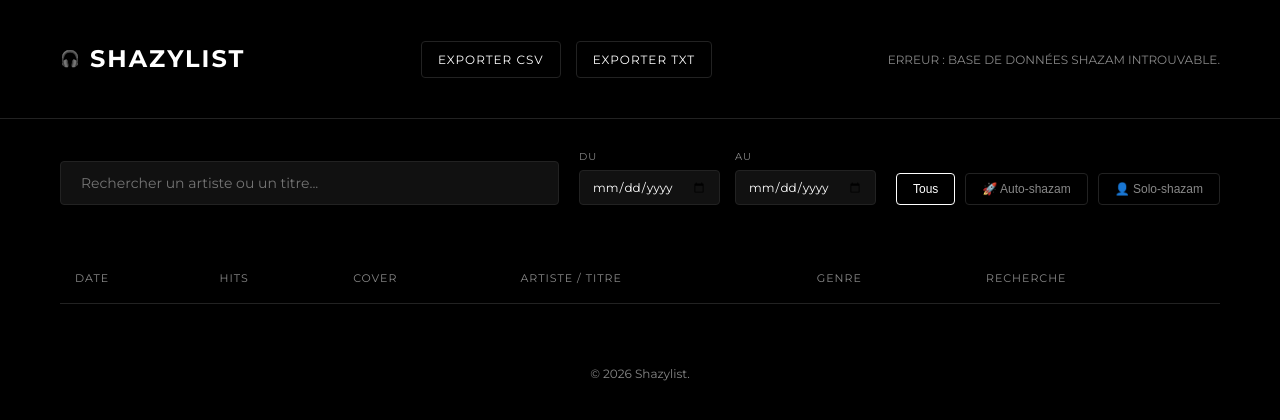
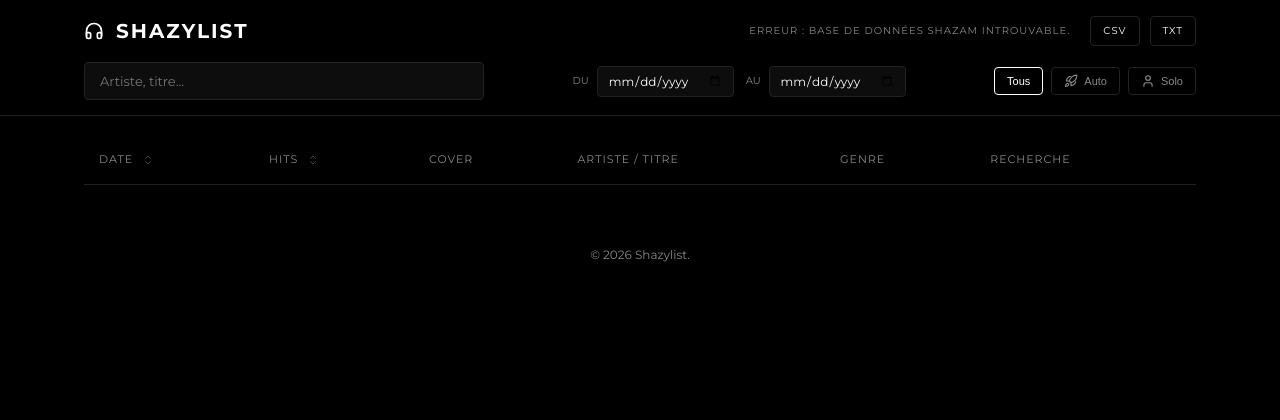
Before and after one commit to elkwaet/shazylist, a Flask app: page / in a window 1280 px wide. Shown: the top 420 px of the page. Run offline with Flask 3, Linux system fonts and the light colour scheme; lists and menus that the app fills with data are empty.

Commit message:
UPDATE: sticky header and UI refinements v2.1

```diff
--- a/static/main.js
+++ b/static/main.js
@@ -1,5 +1,6 @@
 let allTracks = [];
 let currentFilter = 'all';
+let sortConfig = { field: 'date', direction: 'desc' };
 
 async function fetchTracks() {
     const statusEl = document.getElementById('status');
@@ -8,7 +9,6 @@
 
     statusEl.textContent = 'Mise à jour des Shazams...';
 
-    // Mise à jour des liens d'export pour inclure les filtres de date
     const exportCsv = document.querySelector('a[href*="/export/csv"]');
     const exportTxt = document.querySelector('a[href*="/export/txt"]');
 
@@ -26,18 +26,35 @@
         }
 
         statusEl.textContent = `${allTracks.length} morceaux filtrés`;
-        renderTable(allTracks);
+        sortAndRender();
     } catch (error) {
         statusEl.textContent = 'Erreur de connexion au serveur';
         console.error(error);
     }
 }
 
+function sortAndRender() {
+    allTracks.sort((a, b) => {
+        let valA = a[sortConfig.field];
+        let valB = b[sortConfig.field];
+
+        if (sortConfig.field === 'hits') {
+            valA = parseInt(valA);
+            valB = parseInt(valB);
+        }
+
+        if (valA < valB) return sortConfig.direction === 'asc' ? -1 : 1;
+        if (valA > valB) return sortConfig.direction === 'asc' ? 1 : -1;
+        return 0;
+    });
+
+    renderTable(allTracks);
+}
+
 function renderTable(tracks) {
     const body = document.getElementById('tracks-body');
     const searchTerm = document.getElementById('search').value.toLowerCase();
 
-    // Filtrage complémentaire côté client (Type et Search)
     let filtered = tracks;
 
     if (currentFilter !== 'all') {
@@ -56,7 +73,10 @@
 
     filtered.forEach(track => {
         const tr = document.createElement('tr');
-        const hitLabel = track.hits > 1 ? `<span class="hits-badge">🔥 ${track.hits}</span>` : '1';
+
+        // Icone Hits (Flame)
+        const hitIcon = `<svg class="icon-inline"><use xlink:href="#icon-flame"></use></svg>`;
+        const hitLabel = track.hits > 1 ? `<span class="hits-badge">${hitIcon} ${track.hits}</span>` : '1';
 
         tr.innerHTML = `
             <td>
@@ -91,9 +111,32 @@
 document.querySelectorAll('.filter-btn').forEach(btn => {
     btn.addEventListener('click', (e) => {
         document.querySelectorAll('.filter-btn').forEach(b => b.classList.remove('active'));
-        e.target.classList.add('active');
-        currentFilter = e.target.dataset.filter;
+        e.currentTarget.classList.add('active'); // Utiliser currentTarget pour éviter l'élément interne (SVG)
+        currentFilter = e.currentTarget.dataset.filter;
         renderTable(allTracks);
+    });
+});
+
+document.querySelectorAll('th.sortable').forEach(th => {
+    th.addEventListener('click', () => {
+        const field = th.dataset.sort;
+        if (sortConfig.field === field) {
+            sortConfig.direction = sortConfig.direction === 'asc' ? 'desc' : 'asc';
+        } else {
+            sortConfig.field = field;
+            sortConfig.direction = 'desc';
+        }
+
+        // Mettre à jour l'UI des icônes de tri (SVG)
+        document.querySelectorAll('.icon-sort').forEach(icon => {
+            icon.innerHTML = `<use xlink:href="#icon-sort"></use>`;
+        });
+
+        const currentIcon = th.querySelector('.icon-sort');
+        const iconId = sortConfig.direction === 'asc' ? '#icon-sort-asc' : '#icon-sort-desc';
+        currentIcon.innerHTML = `<use xlink:href="${iconId}"></use>`;
+
+        sortAndRender();
     });
 });
 
--- a/static/style.css
+++ b/static/style.css
@@ -22,44 +22,85 @@
 }
 
 .container {
-    max-width: 1200px;
+    max-width: 90%;
     margin: 0 auto;
     padding: 0 20px;
 }
 
-header {
-    padding: 40px 0;
+.sticky-header {
+    position: sticky;
+    top: 0;
+    z-index: 100;
+    background-color: rgba(0, 0, 0, 0.85);
+    backdrop-filter: blur(12px);
+    -webkit-backdrop-filter: blur(12px);
     border-bottom: 1px solid var(--border-color);
+    padding: 15px 0;
 }
 
-header .container {
+.header-top {
     display: flex;
     justify-content: space-between;
     align-items: center;
+    margin-bottom: 15px;
+}
+
+.header-right {
+    display: flex;
+    align-items: center;
+    gap: 20px;
+}
+
+.header-bottom {
+    display: flex;
+    justify-content: space-between;
+    align-items: center;
+    gap: 20px;
 }
 
 .logo {
     display: flex;
     align-items: center;
-    gap: 10px;
+    gap: 12px;
 }
 
 .logo h1 {
-    font-size: 24px;
+    font-size: 20px;
     letter-spacing: 2px;
     text-transform: uppercase;
     font-weight: 700;
 }
 
+.icon-svg {
+    width: 20px;
+    height: 20px;
+    stroke: white;
+}
+
+.icon-btn {
+    width: 14px;
+    height: 14px;
+    stroke: currentColor;
+    margin-right: 6px;
+}
+
+.icon-inline {
+    width: 12px;
+    height: 12px;
+    stroke: currentColor;
+    margin-right: 4px;
+}
+
 .status {
-    font-size: 12px;
+    font-size: 10px;
     color: var(--secondary-text);
     text-transform: uppercase;
+    letter-spacing: 1px;
 }
 
 .actions {
     display: flex;
-    gap: 15px;
+    gap: 10px;
 }
 
 .btn-export {
@@ -67,8 +108,8 @@
     background: transparent;
     border: 1px solid var(--border-color);
     color: white;
-    padding: 8px 16px;
-    font-size: 12px;
+    padding: 6px 12px;
+    font-size: 10px;
     border-radius: 4px;
     text-transform: uppercase;
     letter-spacing: 1px;
@@ -80,81 +121,69 @@
     color: black;
 }
 
-.controls {
-    padding: 30px 0;
-    display: flex;
-    justify-content: space-between;
-    align-items: flex-end;
-    gap: 20px;
-    flex-wrap: wrap;
-}
-
 .search-box {
-    flex: 2;
-    min-width: 250px;
+    flex: 1;
+    max-width: 400px;
 }
 
 #search {
     width: 100%;
-    background: var(--card-bg);
+    background: rgba(255, 255, 255, 0.05);
     border: 1px solid var(--border-color);
-    padding: 12px 20px;
+    padding: 10px 15px;
     color: white;
     border-radius: 4px;
     font-family: inherit;
-    font-size: 14px;
+    font-size: 13px;
 }
 
 .date-filters {
     display: flex;
-    gap: 15px;
+    gap: 12px;
 }
 
 .input-group {
     display: flex;
-    flex-direction: column;
-    gap: 5px;
+    align-items: center;
+    gap: 8px;
 }
 
 .input-group label {
     font-size: 10px;
     color: var(--secondary-text);
     text-transform: uppercase;
-    letter-spacing: 1px;
 }
 
 .input-group input {
-    background: var(--card-bg);
+    background: rgba(255, 255, 255, 0.05);
     border: 1px solid var(--border-color);
     color: white;
-    padding: 8px 12px;
+    padding: 6px 10px;
     border-radius: 4px;
     font-family: inherit;
     font-size: 12px;
 }
 
-#search:focus, .input-group input:focus {
-    outline: none;
-    border-color: var(--accent-color);
-}
-
 .filters {
     display: flex;
-    gap: 10px;
+    gap: 8px;
 }
 
 .filter-btn {
     background: transparent;
     border: 1px solid var(--border-color);
     color: var(--secondary-text);
-    padding: 8px 16px;
+    padding: 6px 12px;
     cursor: pointer;
     border-radius: 4px;
-    font-size: 12px;
+    font-size: 11px;
     transition: all 0.3s ease;
+    display: flex;
+    align-items: center;
 }
 
-.filter-btn.active, .filter-btn:hover {
+.filter-btn.active,
+.filter-btn:hover {
     border-color: var(--accent-color);
     color: white;
 }
@@ -181,6 +210,23 @@
     border-bottom: 1px solid var(--border-color);
 }
 
+th.sortable {
+    cursor: pointer;
+    transition: color 0.3s ease;
+}
+
+th.sortable:hover {
+    color: white;
+}
+
+.icon-sort {
+    width: 12px;
+    height: 12px;
+    margin-left: 5px;
+    opacity: 0.5;
+    vertical-align: middle;
+}
+
 td {
     padding: 15px;
     border-bottom: 1px solid var(--border-color);
@@ -200,7 +246,8 @@
 }
 
 .hits-badge {
-    display: inline-block;
+    display: inline-flex;
+    align-items: center;
     padding: 2px 8px;
     background: #ffffff;
     color: #000;
--- a/templates/index.html
+++ b/templates/index.html
@@ -10,24 +10,36 @@
 </head>
 
 <body>
-    <header>
+    <!-- SVG Sprite -->
+    <svg xmlns="http://www.w3.org/2000/svg" style="display: none;">
+        <symbol id="icon-logo" viewBox="0 0 24 24" fill="none" stroke="currentColor" stroke-width="2" stroke-linecap="round" stroke-linejoin="round"><path d="M3 18v-6a9 9 0 0 1 18 0v6"></path><path d="M21 19a2 2 0 0 1-2 2h-1a2 2 0 0 1-2-2v-3a2 2 0 0 1 2-2h3zM3 19a2 2 0 0 0 2 2h1a2 2 0 0 0 2-2v-3a2 2 0 0 0-2-2H3z"></path></symbol>
+        <symbol id="icon-auto" viewBox="0 0 24 24" fill="none" stroke="currentColor" stroke-width="2" stroke-linecap="round" stroke-linejoin="round"><path d="M4.5 16.5c-1.5 1.26-2 5-2 5s3.74-.5 5-2c.71-.84.7-2.13-.09-2.91a2.18 2.18 0 0 0-2.91-.09z"></path><path d="m12 15-3-3a22 22 0 0 1 2-3.95A12.88 12.88 0 0 1 22 2c0 2.72-.78 7.5-6 11a22.35 22.35 0 0 1-4 2z"></path><path d="M9 12H4s.55-3.03 2-5c1.62-2.2 5-3 5-3"></path><path d="M12 15v5s3.03-.55 5-2c2.2-1.62 3-5 3-5"></path></symbol>
+        <symbol id="icon-solo" viewBox="0 0 24 24" fill="none" stroke="currentColor" stroke-width="2" stroke-linecap="round" stroke-linejoin="round"><path d="M19 21v-2a4 4 0 0 0-4-4H9a4 4 0 0 0-4 4v2"></path><circle cx="12" cy="7" r="4"></circle></symbol>
+        <symbol id="icon-flame" viewBox="0 0 24 24" fill="none" stroke="currentColor" stroke-width="2" stroke-linecap="round" stroke-linejoin="round"><path d="M8.5 14.5A2.5 2.5 0 0 0 11 12c0-1.38-.5-2-1-3-1.072-2.143-.224-4.054 2-6 .5 2.5 2 4.9 4 6.5 2 1.6 3 3.5 3 5.5a7 7 0 1 1-14 0c0-1.153.433-2.294 1-3a2.5 2.5 0 0 0 2.5 2.5z"></path></symbol>
+        <symbol id="icon-sort" viewBox="0 0 24 24" fill="none" stroke="currentColor" stroke-width="2" stroke-linecap="round" stroke-linejoin="round"><path d="m7 15 5 5 5-5"></path><path d="m7 9 5-5 5 5"></path></symbol>
+        <symbol id="icon-sort-asc" viewBox="0 0 24 24" fill="none" stroke="currentColor" stroke-width="2" stroke-linecap="round" stroke-linejoin="round"><path d="m18 15-6-6-6 6"></path></symbol>
+        <symbol id="icon-sort-desc" viewBox="0 0 24 24" fill="none" stroke="currentColor" stroke-width="2" stroke-linecap="round" stroke-linejoin="round"><path d="m6 9 6 6 6-6"></path></symbol>
+    </svg>
+
+    <header class="sticky-header">
         <div class="container">
+            <div class="header-top">
                 <div class="logo">
-                <span class="icon">🎧</span>
+                    <svg class="icon-svg"><use xlink:href="#icon-logo"></use></svg>
                     <h1>Shazylist</h1>
                 </div>
+                <div class="header-right">
+                    <div class="status" id="status">Chargement...</div>
                     <div class="actions">
-                <a href="/export/csv" class="btn-export">Exporter CSV</a>
-                <a href="/export/txt" class="btn-export">Exporter TXT</a>
+                        <a href="/export/csv" class="btn-export">CSV</a>
+                        <a href="/export/txt" class="btn-export">TXT</a>
                     </div>
-            <div class="status" id="status">Chargement...</div>
                 </div>
-    </header>
+            </div>
 
-    <main class="container">
-        <section class="controls">
+            <div class="header-bottom">
                 <div class="search-box">
-                <input type="text" id="search" placeholder="Rechercher un artiste ou un titre...">
+                    <input type="text" id="search" placeholder="Artiste, titre...">
                 </div>
                 <div class="date-filters">
                     <div class="input-group">
@@ -41,17 +53,28 @@
                 </div>
                 <div class="filters">
                     <button class="filter-btn active" data-filter="all">Tous</button>
-                <button class="filter-btn" data-filter="auto">🚀 Auto-shazam</button>
-                <button class="filter-btn" data-filter="manual">👤 Solo-shazam</button>
+                    <button class="filter-btn" data-filter="auto">
+                        <svg class="icon-btn"><use xlink:href="#icon-auto"></use></svg> Auto
+                    </button>
+                    <button class="filter-btn" data-filter="manual">
+                        <svg class="icon-btn"><use xlink:href="#icon-solo"></use></svg> Solo
+                    </button>
                 </div>
-        </section>
+            </div>
+        </div>
+    </header>
 
+    <main class="container">
         <section class="table-container">
             <table id="tracks-table">
                 <thead>
                     <tr>
-                        <th>Date</th>
-                        <th>Hits</th>
+                        <th class="sortable" data-sort="date">
+                            Date <svg class="icon-sort"><use xlink:href="#icon-sort"></use></svg>
+                        </th>
+                        <th class="sortable" data-sort="hits">
+                            Hits <svg class="icon-sort"><use xlink:href="#icon-sort"></use></svg>
+                        </th>
                         <th>Cover</th>
                         <th>Artiste / Titre</th>
                         <th>Genre</th>
```
Lines whose indentation alone changed are shown as unchanged.
